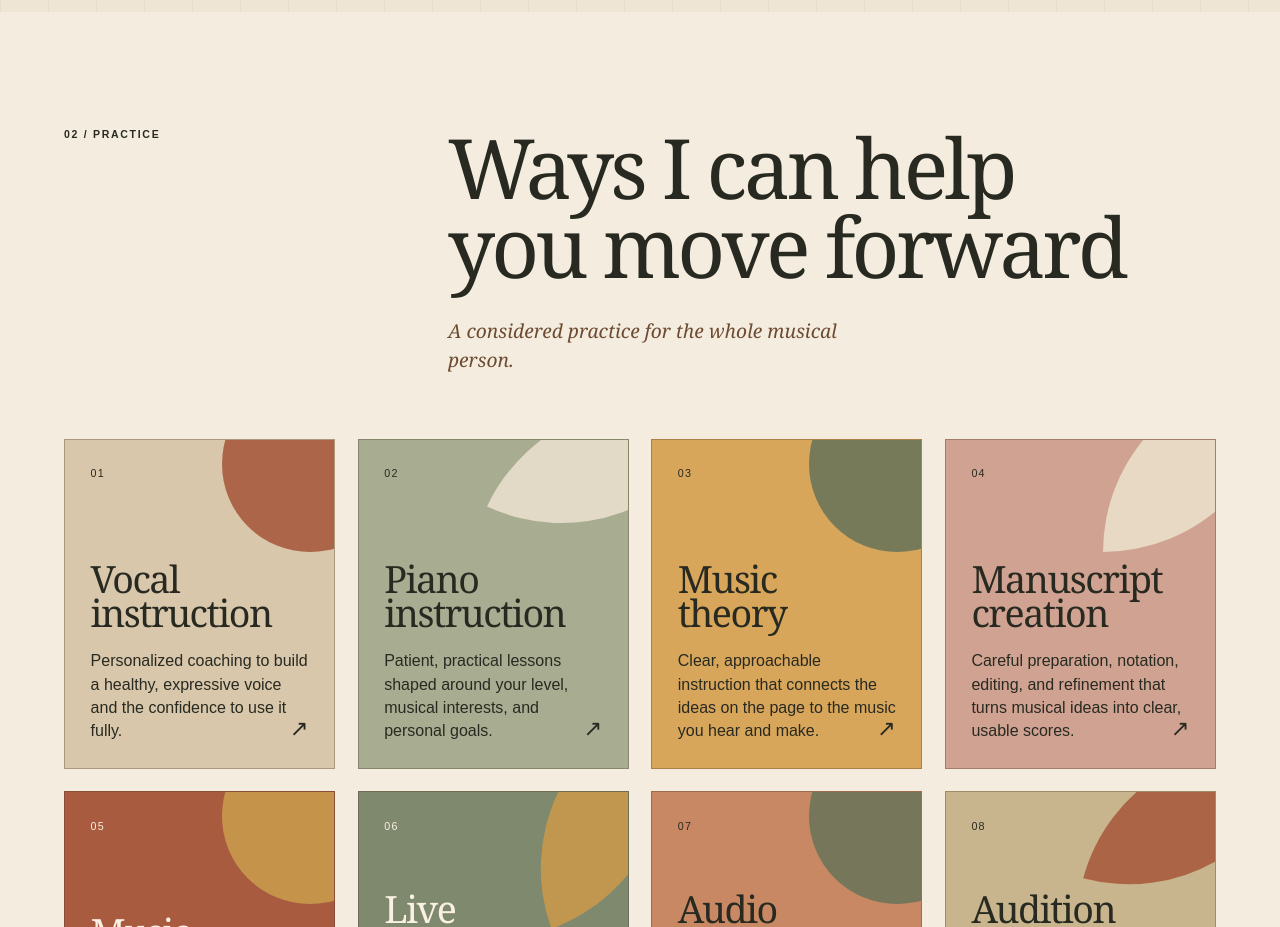
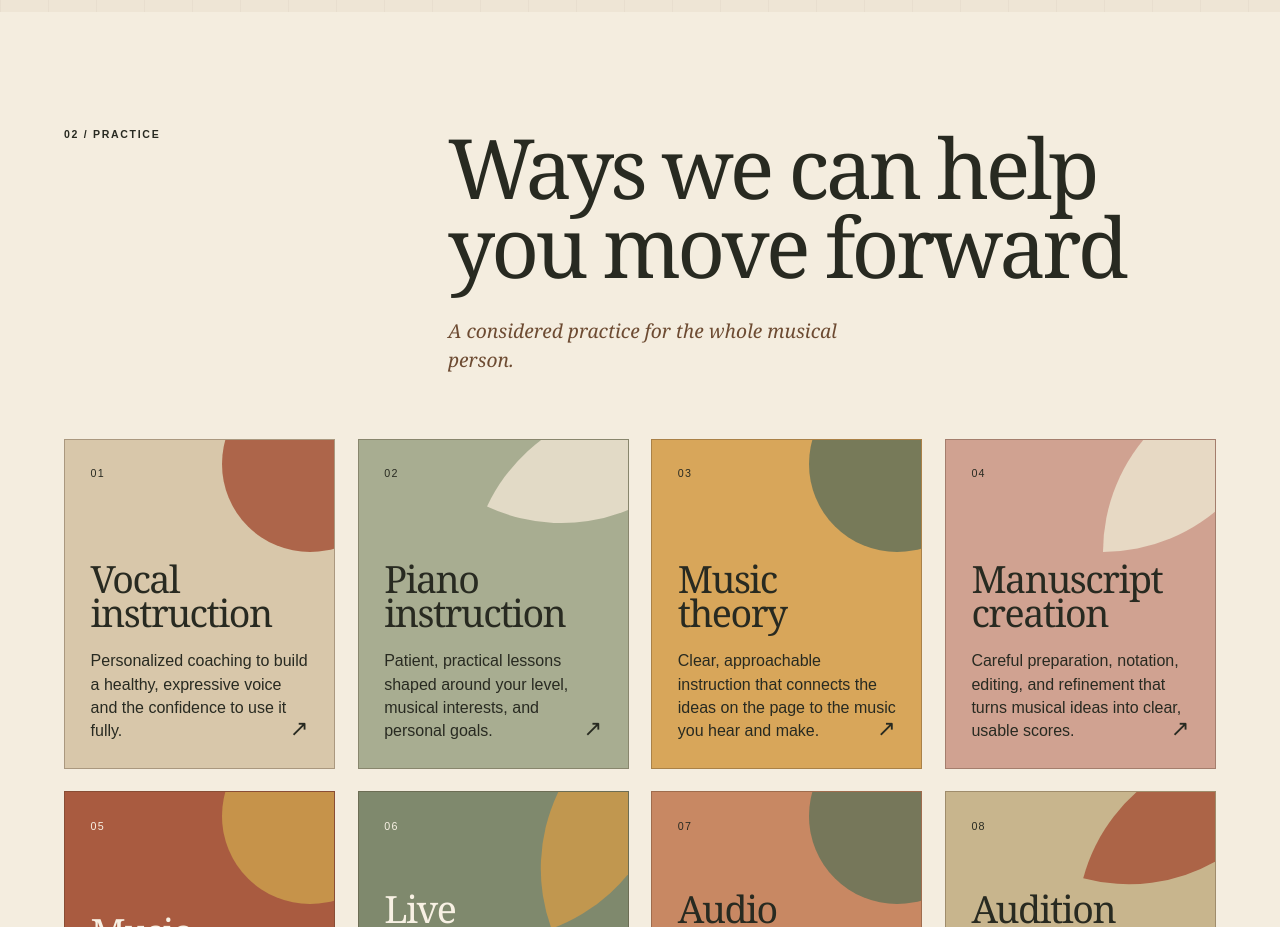
Before and after one commit to mertzhands/mertzhands-dot-com-website, a Next.js app: page / in a window 1280 px wide. Shown: the part 2220-3147 px from the top of the page. Built offline with nearby package versions, Linux system fonts and the light colour scheme.

Commit message:
Use collective voice throughout site

```diff
--- a/app/page.tsx
+++ b/app/page.tsx
@@ -58,7 +58,7 @@ export default function Home() {
       <section className="practice" id="practice">
         <div className="practice-head">
           <p className="section-no">02 / Practice</p>
-          <h2>Ways I can help<br />you move forward</h2>
+          <h2>Ways we can help<br />you move forward</h2>
         </div>
         <p className="catalogue-note">A considered practice for the whole musical person.</p>
         <div className="offerings">
```
